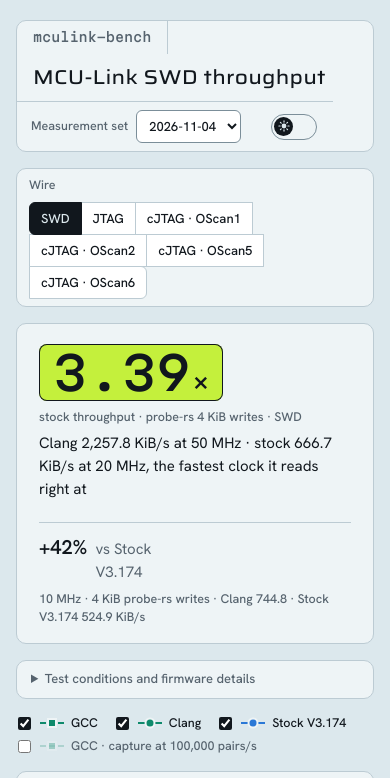
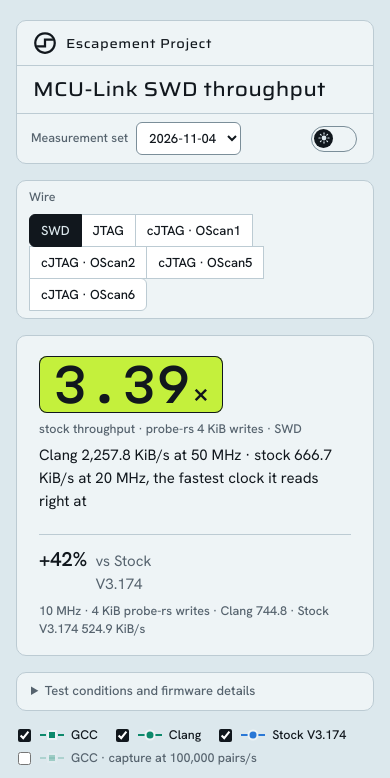
Before and after one commit to Escapement-Project/mculink-bench, a plain HTML site: page page/out/index.html in a window 390 px wide. Shown: the top 778 px of the page. Drawn offline with Linux system fonts and the light colour scheme.

Commit message:
page: link the header back to the project's site

```diff
--- a/page/out/index.html
+++ b/page/out/index.html
@@ -130,7 +130,10 @@ h1, h2, h3 { font-family: var(--font-display); font-stretch: var(--display-stret
 
 /* Title rail */
 .rail { display: flex; flex-wrap: wrap; align-items: stretch; overflow: hidden; }
-.rail-id { display: flex; align-items: center; padding: 10px 16px; font: 500 13px/1 var(--font-code); font-stretch: var(--code-stretch); color: var(--ink-2); border-right: 1px solid var(--hair); }
+.rail-id { display: flex; align-items: center; gap: 9px; padding: 10px 16px; font: 13px/1 var(--font-display); font-stretch: var(--display-stretch); font-weight: var(--display-weight); letter-spacing: .04em; white-space: nowrap; color: var(--ink); text-decoration: none; border-right: 1px solid var(--hair); }
+.rail-id svg { width: 24px; height: 24px; }
+.rail-id:hover { background: var(--wash); }
+.rail-id:focus-visible { outline-offset: -4px; }
 .rail h1 { margin: 0; padding: 12px 16px; flex: 1 1 260px; font-size: clamp(20px, 2.6vw, 28px); line-height: 1.15; text-wrap: balance; }
 .rail-meta { display: flex; flex-wrap: wrap; gap: 6px 18px; align-items: center; padding: 10px 16px; border-left: 1px solid var(--hair); }
 .rail-meta span b { color: var(--ink); font-weight: 600; }
@@ -297,9 +300,11 @@ footer code { font: 500 12.5px/1.45 var(--font-code); font-stretch: var(--code-s
   .hero, .grid, .fault, .jlink-grid { grid-template-columns: minmax(0, 1fr); }
   .notes { grid-template-columns: minmax(0, 1fr); }
   .rail-meta, .set-picker, .rail .switch { border-left: 0; border-top: 1px solid var(--hair); }
+  .set-picker { flex: 1 1 auto; }
 }
 @media (max-width: 520px) {
   .reading { grid-template-columns: minmax(0, 1fr); }
+  .rail-id { flex: 1 0 100%; border-right: 0; border-bottom: 1px solid var(--hair); }
 }
 </style>
 </head>
@@ -307,7 +312,7 @@ footer code { font: 500 12.5px/1.45 var(--font-code); font-stretch: var(--code-s
 
 <div class="page">
   <header class="rail">
-    <div class="rail-id">mculink-bench</div>
+    <a class="rail-id" id="home" href="/" data-published="https://escapement-project.github.io/"><svg viewBox="0 0 64 64" aria-hidden="true"><g fill="currentColor"><path fill-rule="evenodd" d="M32,3 A29,29 0 1,0 32.01,3 Z M32,9 A23,23 0 1,0 32.01,9 Z"/><path d="M9.796,38 H29 V20 H51.621 A23,23 0 0,1 54.204,26 H35 V44 H12.379 A23,23 0 0,1 9.796,38 Z"/></g></svg>Escapement Project</a>
     <h1 id="title">MCU-Link throughput</h1>
     <label class="set-picker micro" id="sets" hidden>Measurement set <select id="set-select"></select></label>
     <button class="switch" id="faces" type="button" role="switch" aria-checked="false" aria-label="Night face"><span class="track"><span class="thumb"><svg class="wheel" viewBox="0 0 40 40" aria-hidden="true"><g transform="translate(14 3) scale(.75)"><circle cx="8" cy="8" r="3.2" fill="currentColor"/><path d="M8 1.2v1.6M8 13.2v1.6M1.2 8h1.6M13.2 8h1.6M3.2 3.2l1.1 1.1M11.7 11.7l1.1 1.1M3.2 12.8l1.1-1.1M11.7 4.3l1.1-1.1" stroke="currentColor" stroke-width="1.5" stroke-linecap="round"/></g><g transform="rotate(180 20 20) translate(14 3) scale(.75)"><path d="M10.8 1.8a6.3 6.3 0 1 0 3.4 10.6A5.2 5.2 0 0 1 10.8 1.8z" fill="currentColor"/></g></svg></span></span></button>
@@ -1048,6 +1053,8 @@ faces.addEventListener("click", () => {
   faces.setAttribute("aria-checked", face === "night");
   try { localStorage.setItem("face", face); } catch { /* the choice lasts this visit only */ }
 });
+// The site serves this page; opened from disk, "/" would be the filesystem's root.
+if (location.protocol === "file:") $("home").href = $("home").dataset.published;
 renderAll();
 requestAnimationFrame(() => requestAnimationFrame(() => faces.classList.add("ready")));
 </script>
```
Also changed, not shown: page/template.html (+9 -2 lines), 1 other file.
